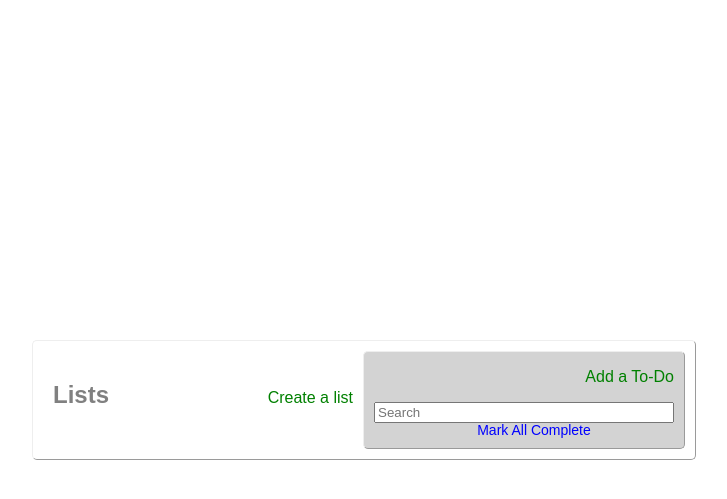
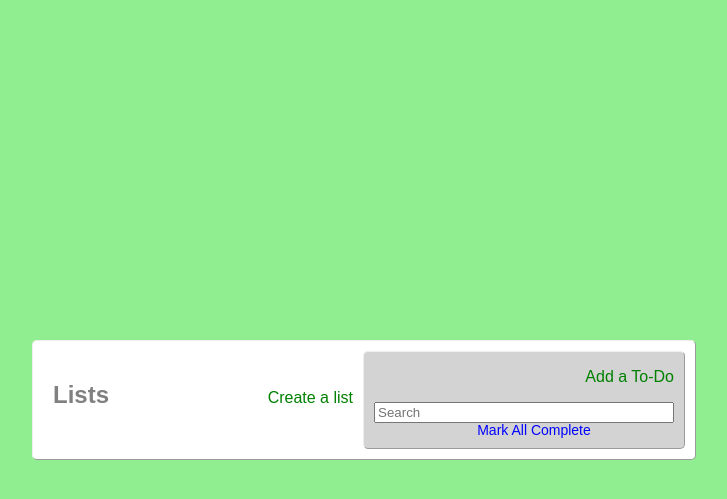
Before and after one commit to marsipang/ToDo_App, a Flask app: page /lists/1 in a window 1280 px wide. Shown: the top 499 px of the page, without its empty margins (276-1003 px from the left). Run offline with Flask 2, Linux system fonts and the light colour scheme; data that the repository does not hold is empty.

Commit message:
updating background color

```diff
--- a/app/static/css/main.css
+++ b/app/static/css/main.css
@@ -1,5 +1,6 @@
 body {
   font-family: 'Arial';
+  background-color: lightgreen;
 }
 .page {
     display: flex;
@@ -16,6 +17,7 @@ body {
   border: 1px outset;
   border-radius: 5px;
   padding: 10px;
+  background-color: white;
 }
 
 .lists-wrapper {
```
